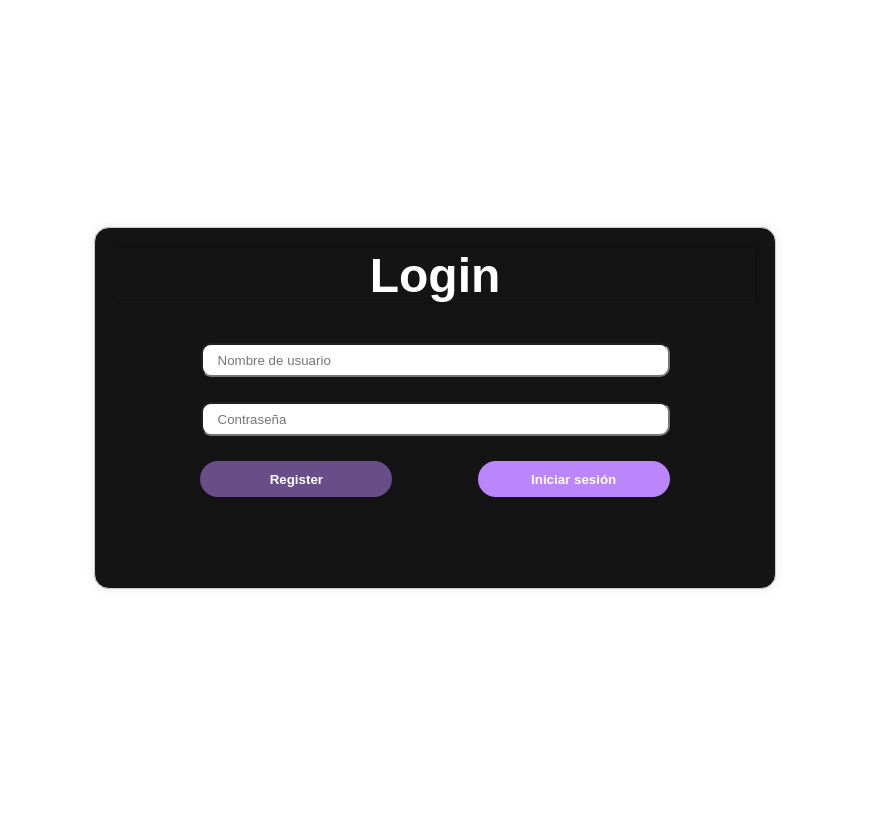
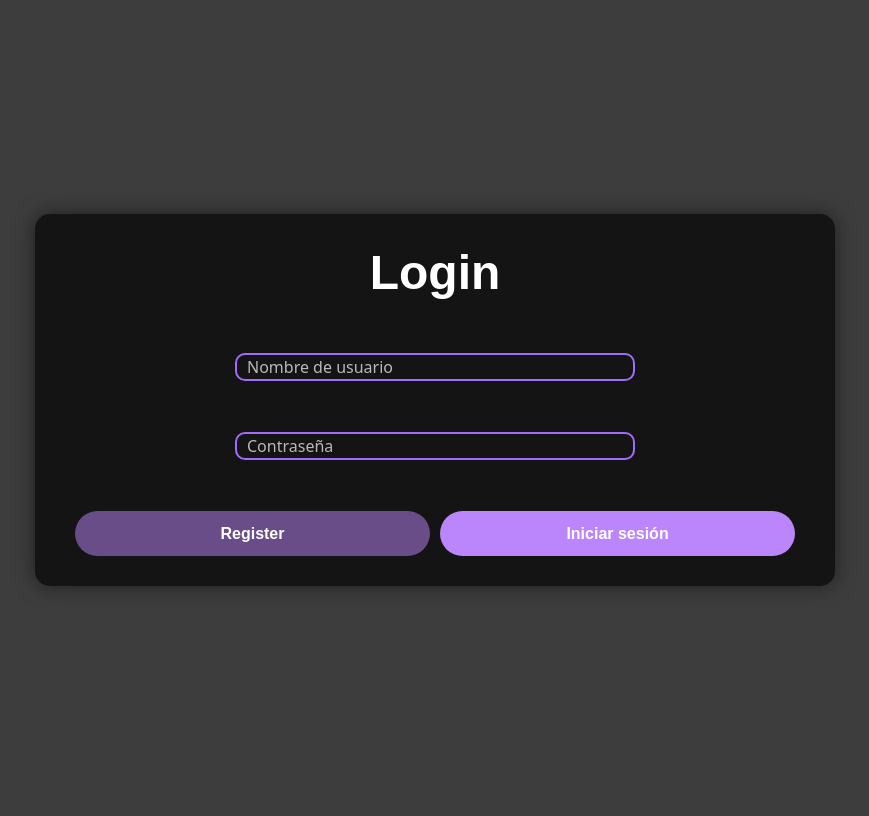
Before and after one commit to GbmaK/TDDS, a Django app: page / in a window 1280 px wide. Shown: the whole page, without its empty margins (205-1074 px from the left). After the commit the page ends 589 px from the top, so only its background shows below. Run offline with Django 5.2, Linux system fonts and the light colour scheme.

Commit message:
Se agrego una carpeta para poder modificar los estilos de los inputs, se modifico el css para poder así añadir estilos o ajustes a tamaños de celular, se agrego el bootstrap en el html y se ajusto un poco la estructura para que pescara bien los botones :)

```diff
--- a/login/static/styles.css
+++ b/login/static/styles.css
@@ -1,82 +1,138 @@
+body {
+    background-color: #3D3D3D !important;
+}
+
+
 .container {
-    display: flex;
-    justify-content: center;
-    align-items: center;
-    height: 100vh;
+    display: flex !important;
+    justify-content: center !important;
+    align-items: center !important;
+    height: 100vh !important;
 }
 
 .title-login {
-    margin: 0px 0px 15px 0px;
-    text-align: center;
-    color: #FFFFFF;
-    font-size: xxx-large;
-    font-family: sans-serif;
-    font-weight: 600;
-    box-shadow: 1px 0px 5px #00000069;
+    margin: 0px 0px 15px 0px !important;
+    text-align: center !important;
+    color: #FFFFFF !important;
+    font-size: xxx-large !important;
+    font-family: sans-serif !important;
+    font-weight: 600 !important;
 }
 
 .login-container {
-    width: 50vw;
-    height: 25vw;
-    background-color: #141414;
-    padding: 20px;
-    border: 1px solid #ccc;
-    border-radius: 15px;
-    box-shadow: 0px 0px 10px rgba(0, 0, 0, 0.1);
+    background-color: #141414 !important;
+    padding: 30px !important;
+    border-radius: 15px !important;
+    box-shadow: 0px 0px 20px rgba(0, 0, 0, 0.5) !important;
+    width: 100% !important;
+    max-width: 100vh !important;
+    display: flex !important;
+    flex-direction: column !important;
+    text-align: center !important;
+    box-sizing: border-box !important;
 }
 
+
 .form-box {
-    display: flex;
-    flex-direction: column;
-    height: 30vh;
+    display: flex !important;
+    flex-direction: column !important;
+    height: 30vh !important;
 }
 
 .form-input {
-    display: flex;
-    flex-direction: column;
-    width: 100%;
-    height: 85%;
-    align-items: center;
-    justify-content: space-evenly;
+    display: flex !important;
+    flex-direction: column !important;
+    width: 100% !important;
+    height: 85% !important;
+    align-items: center !important;
+    justify-content: space-evenly !important;
+    border-color: #BB86FC !important;
+}
+
+.btn-container {
+    display: flex !important;
+    align-items: center !important;
+    width: 100% !important;
+    flex-direction: row !important;
+    justify-content: space-evenly !important;
 }
 
 .form-control {
-    width: 35vw;
-    height: 3.5vh;
-    border-radius: 10px;
-    padding-left: 15px;
+    background-color: transparent !important;
+    border: 2px solid #a26bfd !important ;
+    border-radius: 10px !important;
+    padding: 10px !important;
+    color: white !important;
+    width: 35vw !important;
+    height: 3.5vh !important;
+    max-width: 400px !important;
+    margin-bottom: 15px !important;
+    outline: none !important;
 }
 
-.btn-container {
-    display: flex;
-    align-items: center;
-    width: 100%;
-    flex-direction: row;
-    justify-content: space-evenly;
+.form-control::placeholder {
+    color: white !important;
+    opacity: 0.7 !important;
 }
 
+.form-control:focus {
+    box-shadow: 0 0 5px #a26bfd !important;
+    border-color: #a26bfd !important;
+}
+
+
 .btn-primary {
-    color: white;
-    background-color: #BB86FC;
-    width: 15vw;
-    height: 4.5vh;
-    border-radius: 25px;
-    border-style: none;
-    font-family: sans-serif;
-    font-weight: 600;
+    color: white !important;
+    background-color: #BB86FC !important;
+    width: 48% !important;
+    height: 45px !important;
+    border-radius: 25px !important;
+    font-family: sans-serif !important;
+    font-weight: 600 !important;
+    border: none !important;
+    border-style: none !important;
+    transition: background-color 0.3s ease, box-shadow 0.3s ease !important;
 
-    cursor: pointer;
+    cursor: pointer !important;
+}
+.btn-primary:hover {
+    background-color: #a26bfd !important;
+    box-shadow: 0 0 10px 2px rgba(187, 134, 252, 0.8) !important;
 }
 
 .btn-secondary {
-    color: white;
-    background-color: rgba(187, 134, 252, 0.500);
-    width: 15vw;
-    height: 4.5vh;
-    border-radius: 25px;
-    border-style: none;
-    font-family: sans-serif;
-    font-weight: 600;
+    color: white !important;
+    background-color: rgba(187, 134, 252, 0.500)!important;
+    width: 48% !important;
+    height: 45px !important;
+    border-radius: 25px !important;
+    font-family: sans-serif !important;
+    font-weight: 600 !important;
+    border: none !important;
+    border-style: none !important;
+    cursor: pointer !important;
+    transition: background-color 0.3s ease, box-shadow 0.3s ease !important;
 
-    cursor: pointer;
+    cursor: pointer !important;
 }
+
+.btn-secondary:hover {
+    background-color: #5331a8  !important;
+    box-shadow: 0 0 10px 2px rgba(107, 47, 191, 0.8)  !important;
+}
+
+@media (max-width: 768px) {
+    .login-container {
+        width: 90% !important;
+    }
+
+    .form-control {
+        width: 100% !important;
+        max-width: 100% !important;
+    }
+
+    .btn-primary, .btn-secondary {
+        width: 100% !important;
+        margin-bottom: 10px !important;
+    }
+}
--- a/login/templates/login.html
+++ b/login/templates/login.html
@@ -5,7 +5,9 @@
     <meta name="viewport" content="width=device-width, initial-scale=1.0">
     <title>Login</title>
     {% load static %}
+    {% load custom_filters %}
     <link rel="stylesheet" href="{% static 'styles.css' %}">
+    <link href="https://cdn.jsdelivr.net/npm/bootstrap@5.3.3/dist/css/bootstrap.min.css" rel="stylesheet" integrity="sha384-QWTKZyjpPEjISv5WaRU9OFeRpok6YctnYmDr5pNlyT2bRjXh0JMhjY6hW+ALEwIH" crossorigin="anonymous">
 </head>
 <body>
     <div class="container">
@@ -14,17 +16,19 @@
             <form method="POST" class="form-box">
                 <div class="form-input">
                     {% csrf_token %}
-                    {{ form.username }}
-                    {{ form.password }}
-
+                    {{ form.username|add_class:"form-control" }}
+                    <!--Lo del add_class es lo del temple tags, para que el css tome el form-control-->
+                    {{ form.password|add_class:"form-control" }}
+                    </div>
                     <div class="btn-container">
                         <button  class="btn-secondary">Register</button>
                         <button type="submit" class="btn-primary">Iniciar sesión</button>
                     </div>
+                </div>
 
-                </div>
             </form>
         </div>
     </div>
+    <script src="https://cdn.jsdelivr.net/npm/bootstrap@5.3.3/dist/js/bootstrap.bundle.min.js" integrity="sha384-YvpcrYf0tY3lHB60NNkmXc5s9fDVZLESaAA55NDzOxhy9GkcIdslK1eN7N6jIeHz" crossorigin="anonymous"></script>
 </body>
 </html>
--- /dev/null
+++ b/login/templatetags/custom_filters.py
@@ -0,0 +1,9 @@
+# login/templatetags/custom_filters.py
+
+from django import template
+
+register = template.Library()
+
+@register.filter(name='add_class')
+def add_class(field, css_class):
+    return field.as_widget(attrs={'class': css_class})
```
Also changed, not shown: login/templatetags/__init__.py (added).
